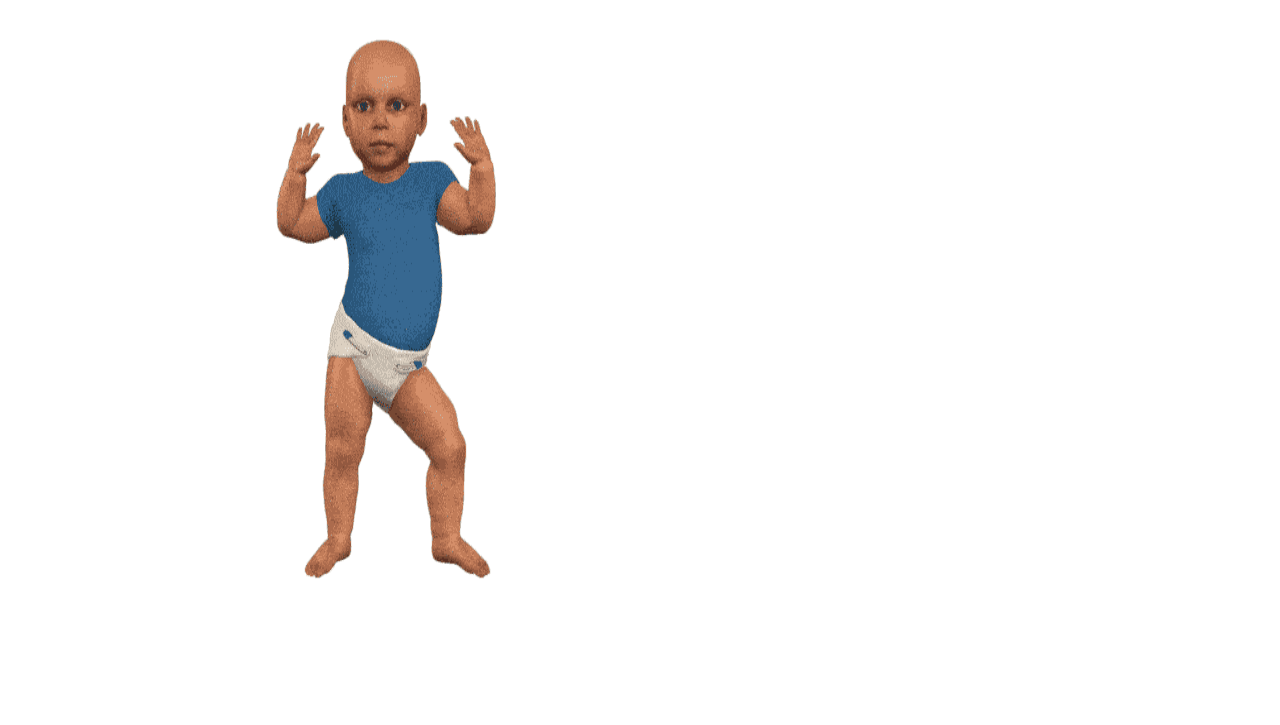
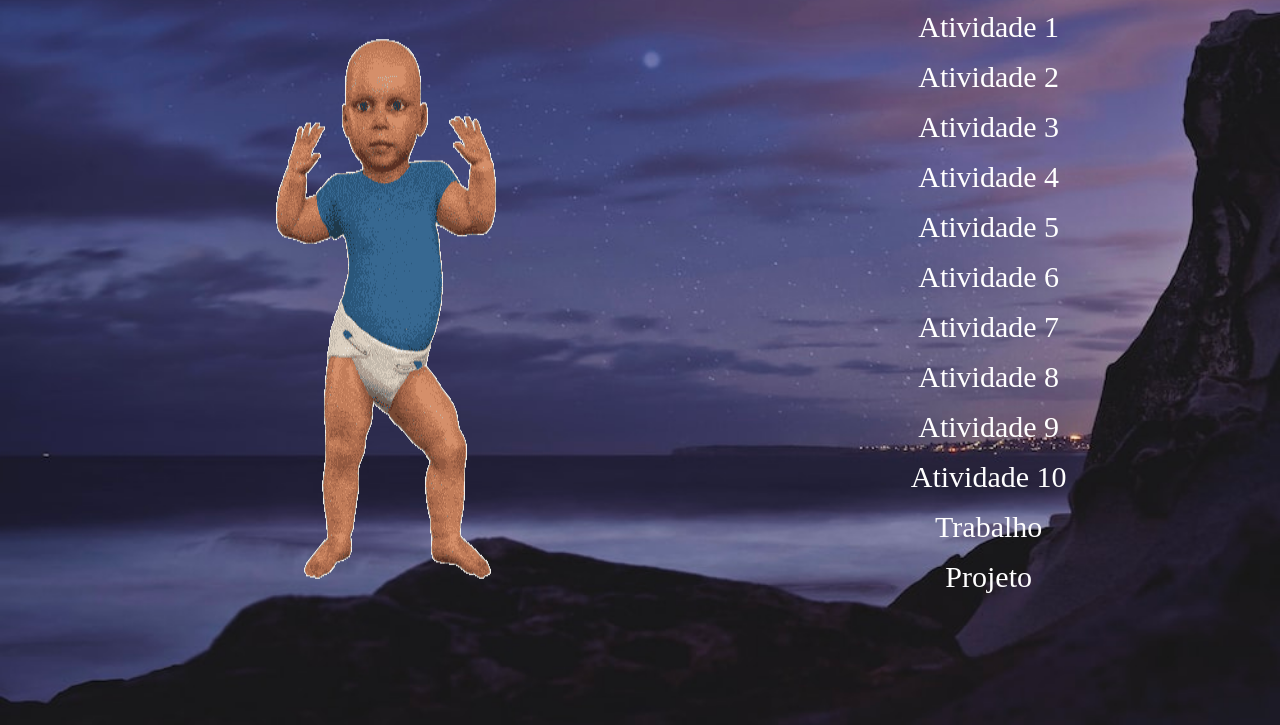
Before and after one commit to Gh0st4v0/DW1A3, a plain HTML site: page index.html in a window 1280 px wide. Shown: the part 91-816 px from the top of the page. Drawn offline with Linux system fonts and the light colour scheme.

Commit message:
Update style.css

```diff
--- a/styles/style.css
+++ b/styles/style.css
@@ -1,7 +1,7 @@
 body {
     color: white;
     height: 100vh;
-    background: url(./images/back.jpg) no-repeat center center fixed;
+    background: url(../images/back.jpg) no-repeat center center fixed;
     background-size: cover;
     font-family: serif;
 }
```
